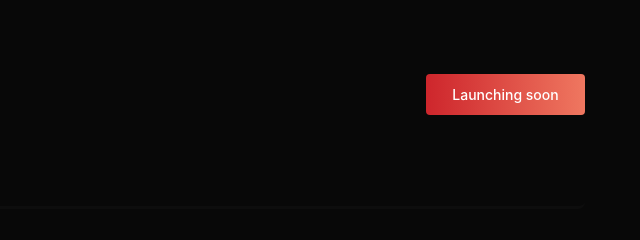
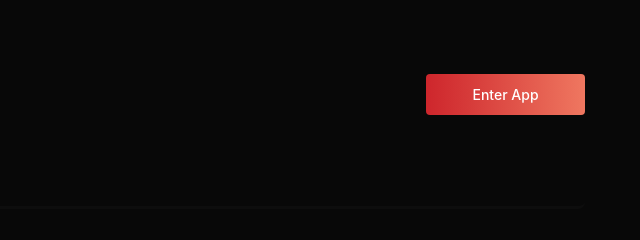
Before and after one commit to shaiktaabish/Cesta-Finance, a plain HTML site: page index.html in a window 1280 px wide. Shown: the part 3113-3353 px from the top of the page, 640-1280 px from the left. Drawn offline with nearby package versions, Linux system fonts and the light colour scheme; a script that the page names is missing.

Commit message:
Update index.html

```diff
--- a/index.html
+++ b/index.html
@@ -291,7 +291,7 @@ overflow-x: hidden;
             <h2 class="h2 _30px">Stay tuned for upcoming launch!</h2>
             <div class="_16px _50-opa _100 lft">Early users will qualify for early bird promotion and snapshot for airdrops.</div>
           </div>
-          <a href="#" class="orange-button w-button">Launching soon</a>
+          <a href="https://app.cesta.finance/" class="orange-button w-button">Enter App</a>
         </div>
       </div>
     </section>
```
